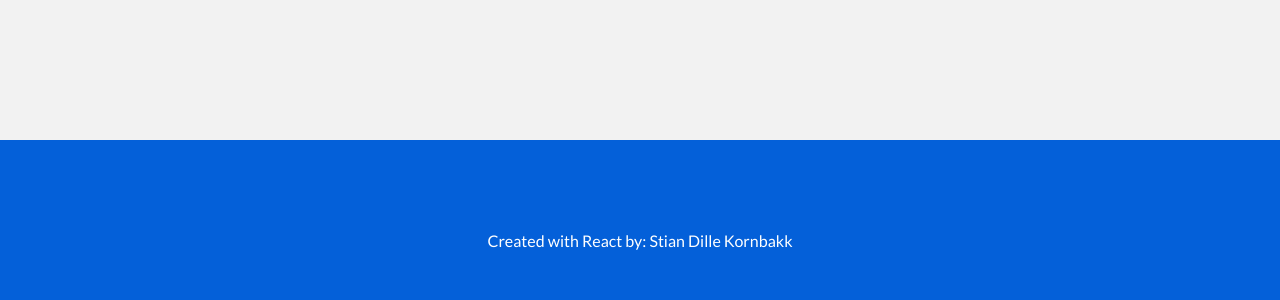
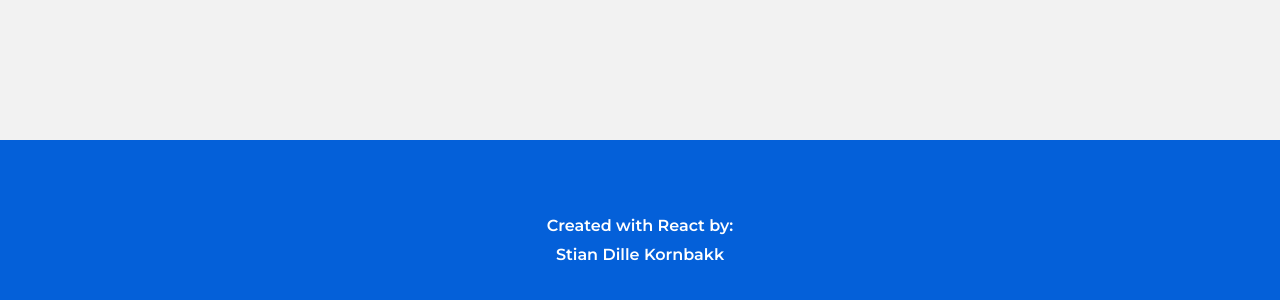
Before and after one commit to S10ANDK/Smart-Cart, a React (Create React App) app: page / in a window 1280 px wide. Shown: the part 800-1100 px from the top of the page. Built offline with nearby package versions, Linux system fonts and the light colour scheme; no server answers; a web font is replaced by a local one.

Commit message:
Updated footer

```diff
--- a/src/components/Layout/Footer/index.jsx
+++ b/src/components/Layout/Footer/index.jsx
@@ -5,7 +5,9 @@ function Footer() {
   return (
     <>
       <StyledFooter>
-        <p>Created with React by: Stian Dille Kornbakk</p>
+        <p>
+          Created with React by: <span>Stian Dille Kornbakk</span>
+        </p>
       </StyledFooter>
     </>
   );
--- a/src/components/Layout/Footer/index.styled.jsx
+++ b/src/components/Layout/Footer/index.styled.jsx
@@ -8,8 +8,14 @@ const StyledFooter = styled.footer`
   background: ${(props) => props.theme.color.secondary};
 
   p {
+    font-family: Montserrat, sans-serif;
     color: ${(props) => props.theme.color.white};
     text-align: center;
+  }
+
+  p span {
+    display: block;
+    margin-top: 10px;
   }
 `;
 
```
